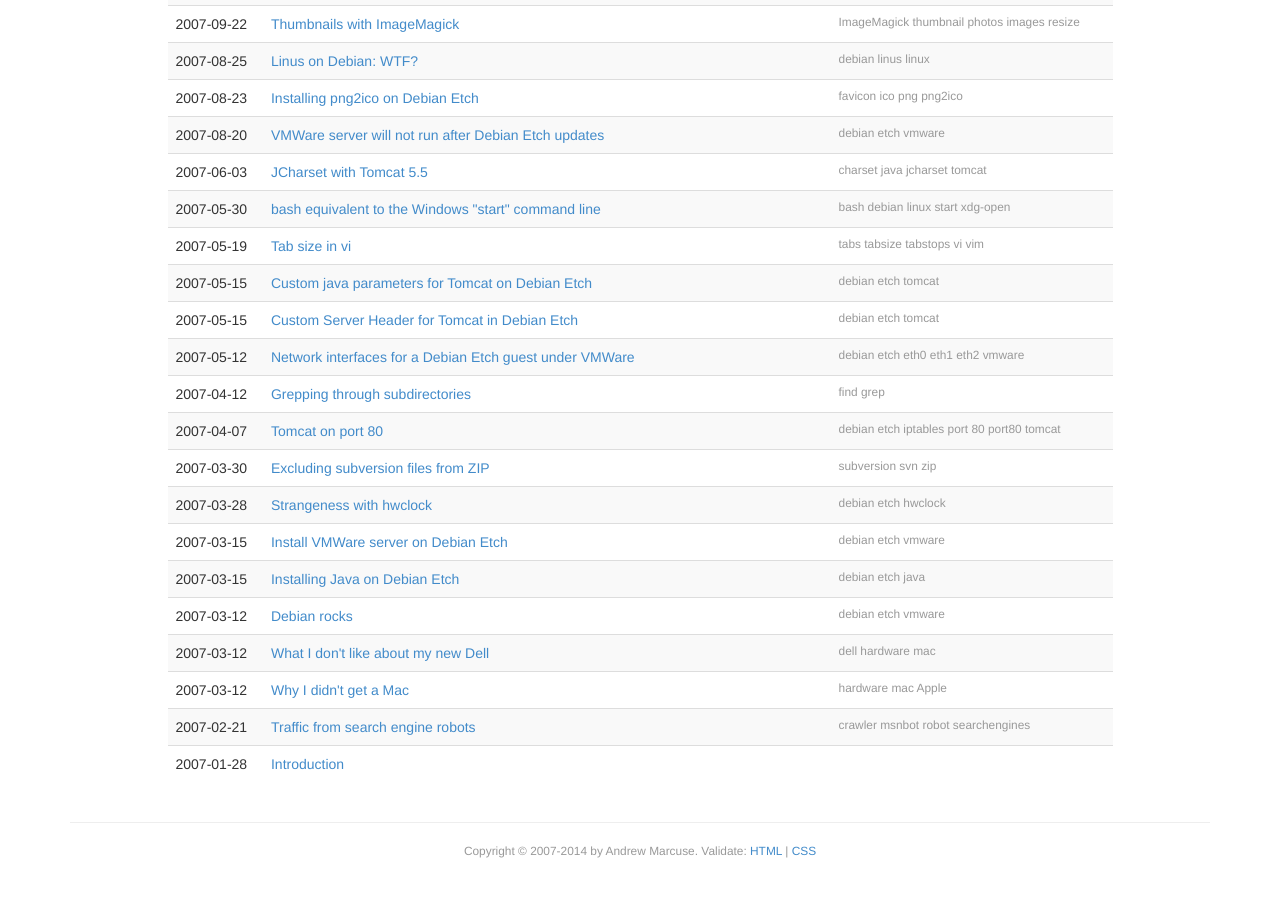
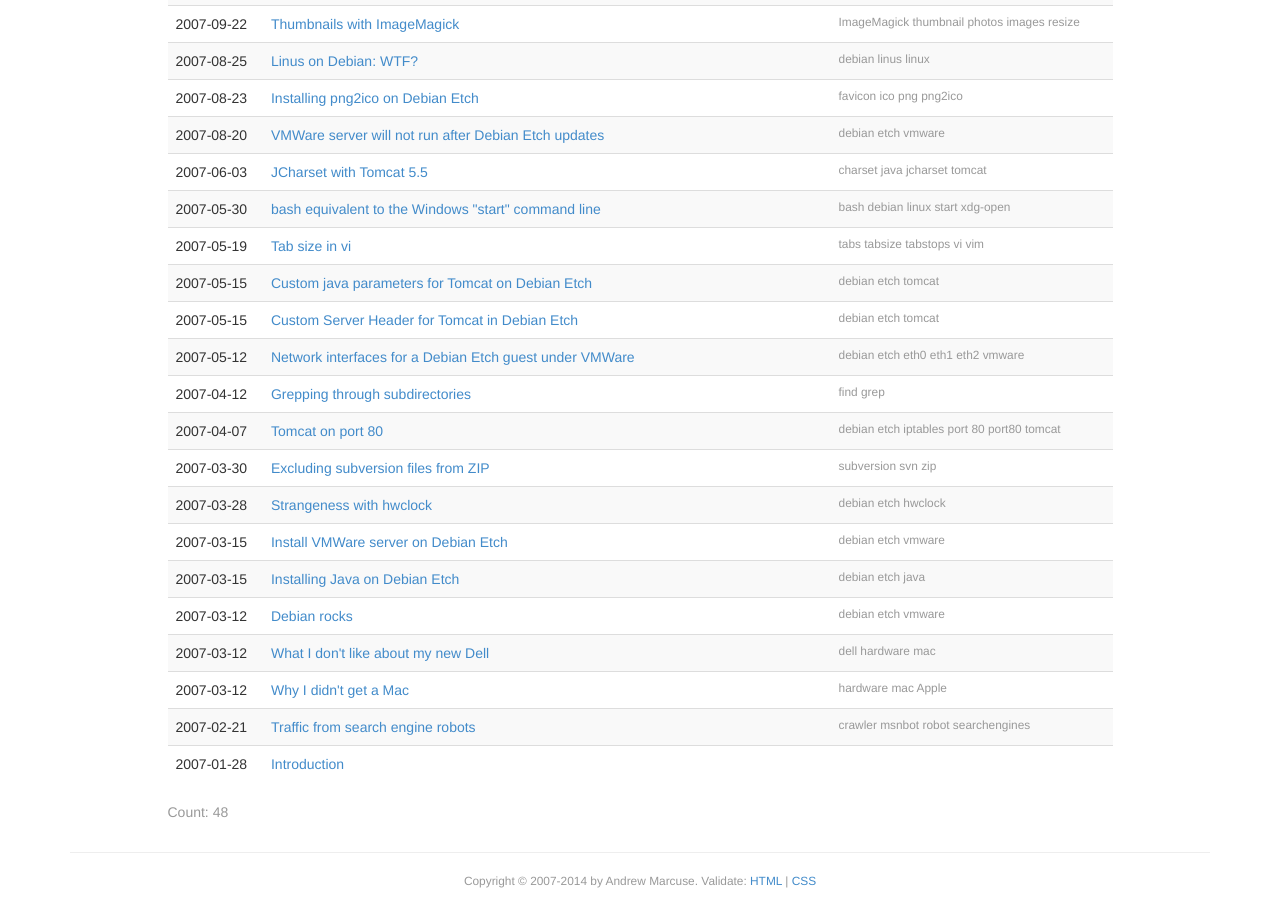
Before and after one commit to indrajithbandara/fileformat.github.io, a Jekyll site: the page built from posts.html, in a window 1280 px wide and 900 px high, scrolled down 1553 px. Built offline with Jekyll 4.4.1, drawn with Linux system fonts in a browser that asks for light colours; before the commit the page ends 2423 px from its top, so only the background shows below that.

Commit message:
added count to posts list

```diff
--- a/posts.html
+++ b/posts.html
@@ -3,7 +3,6 @@ layout: default
 title : All Posts
 noindex: true
 ---
-
 <table class="table table-striped">
 	<thead>
 		<tr>
@@ -20,3 +19,4 @@ noindex: true
 		</tr>
 {% endif %}{% endfor %}</tbody>
 </table>
+<p class="text-muted">Count: {{ site.posts.size }}</p>
```
